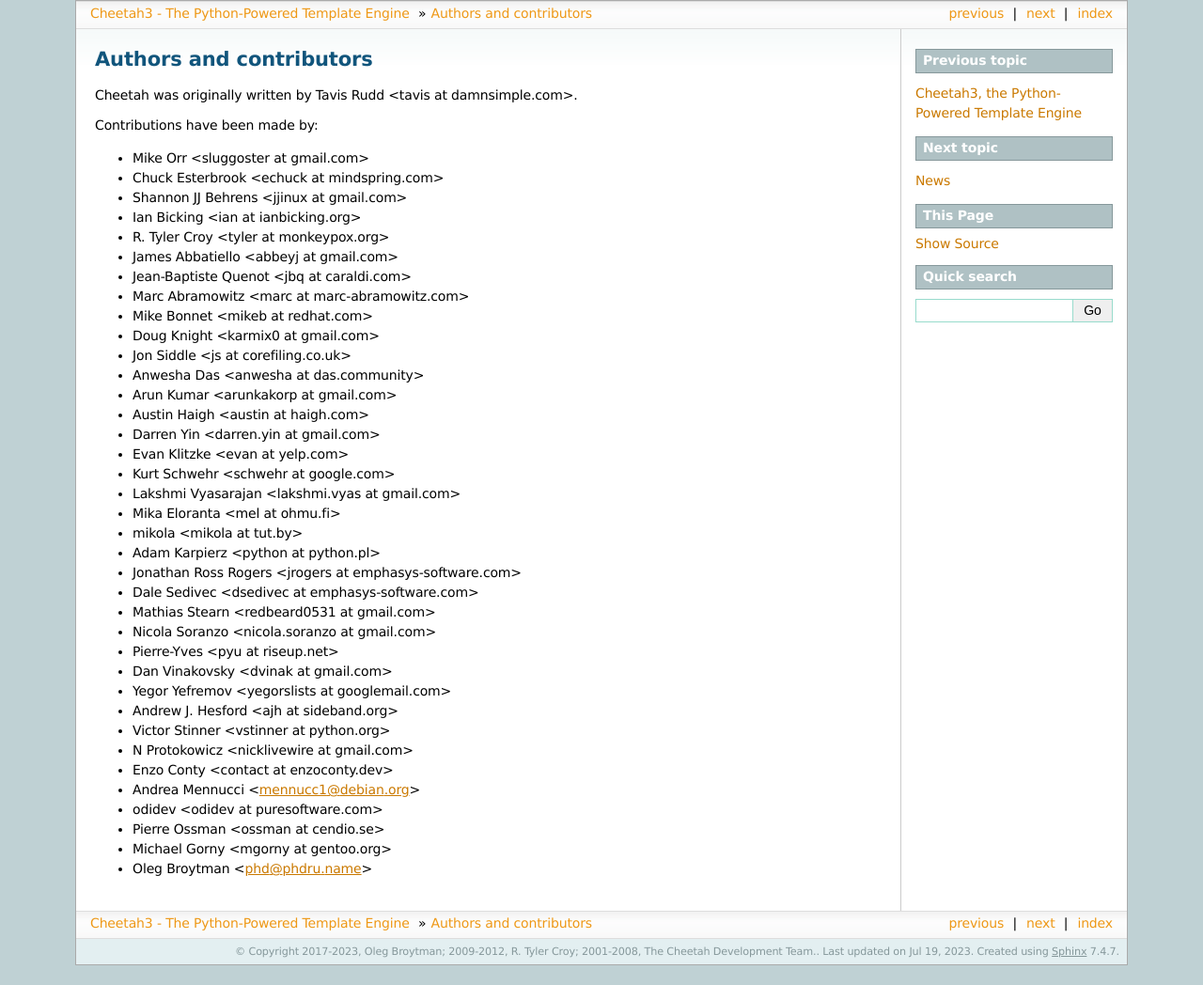
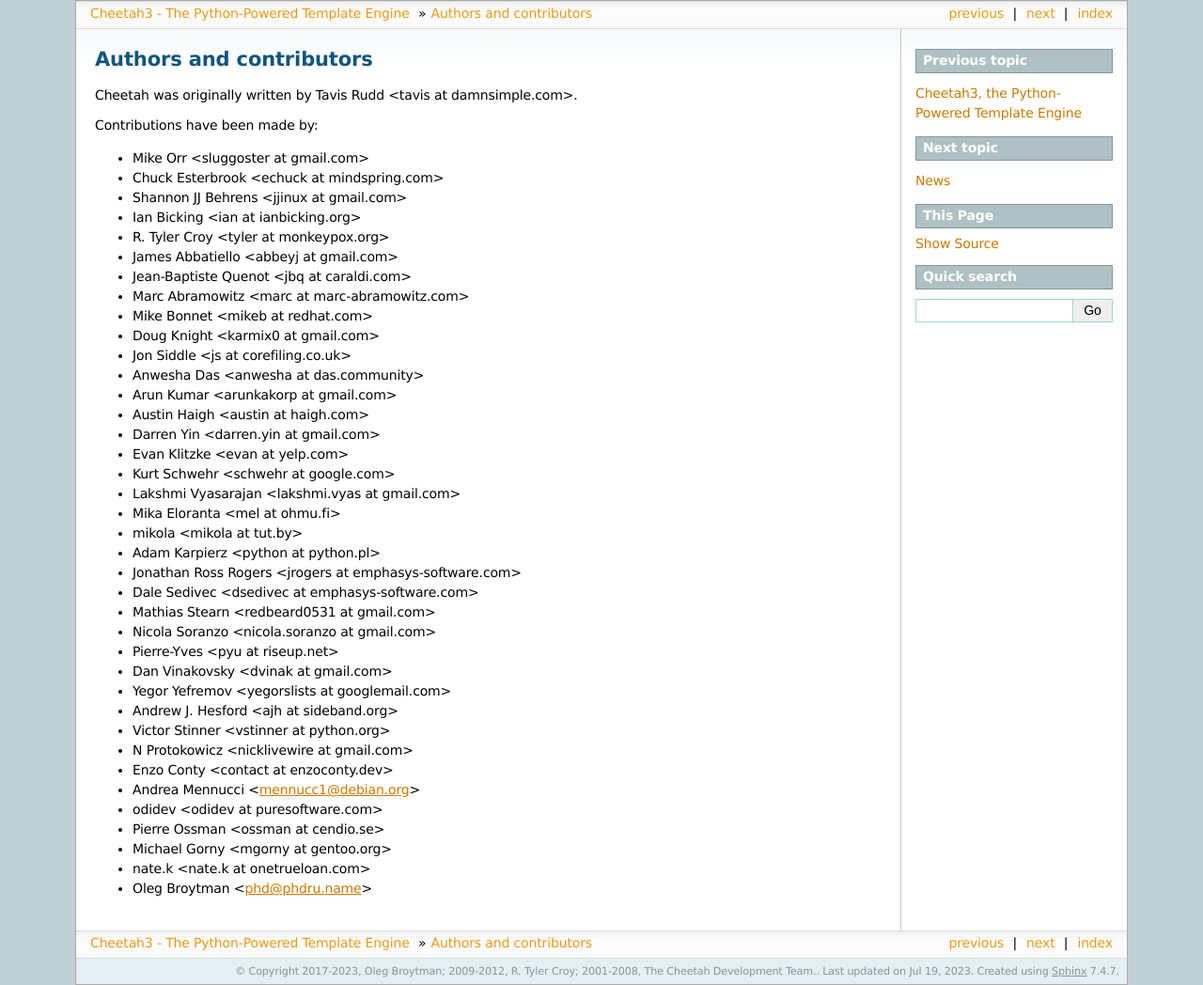
Before and after one commit to CheetahTemplate3/cheetah3, a Sphinx documentation site: the page built from docs/authors.rst, in a window 1280 px wide. Shown: the whole page at 94% size. Built offline with Sphinx 7.4.7, drawn with Linux system fonts in a browser that asks for light colours; pages that are not in the unit, such as notebooks, are missing from menus; before the commit the page ends 1027 px from its top, so only the background shows below that.

Commit message:
Docs(authors): Add nate.k
[skip ci]

```diff
--- a/docs/authors.rst
+++ b/docs/authors.rst
@@ -41,4 +41,5 @@ Contributions have been made by:
 * odidev <odidev at puresoftware.com>
 * Pierre Ossman <ossman at cendio.se>
 * Michael Gorny <mgorny at gentoo.org>
+* nate.k <nate.k at onetrueloan.com>
 * Oleg Broytman <phd@phdru.name>
```
